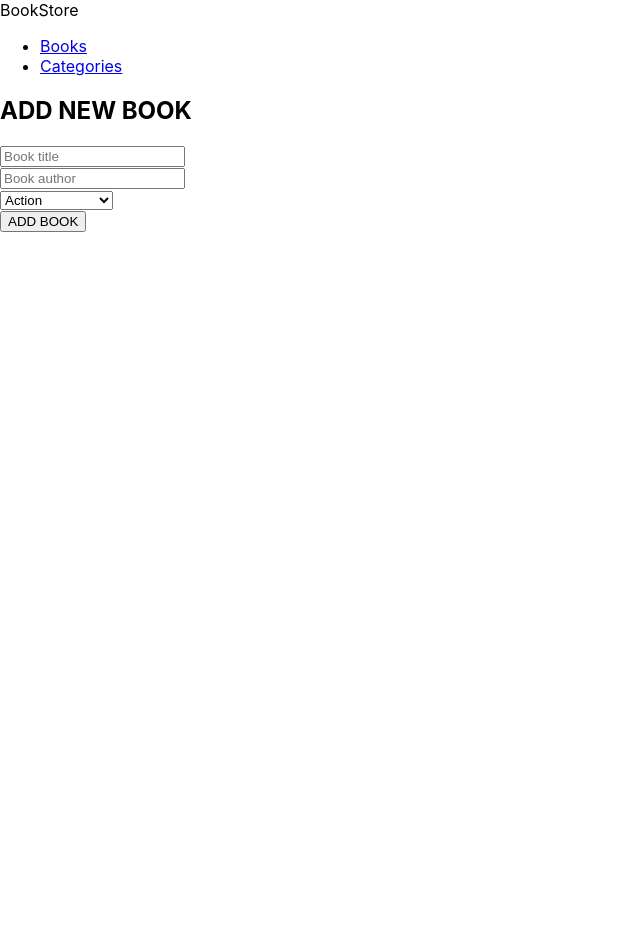
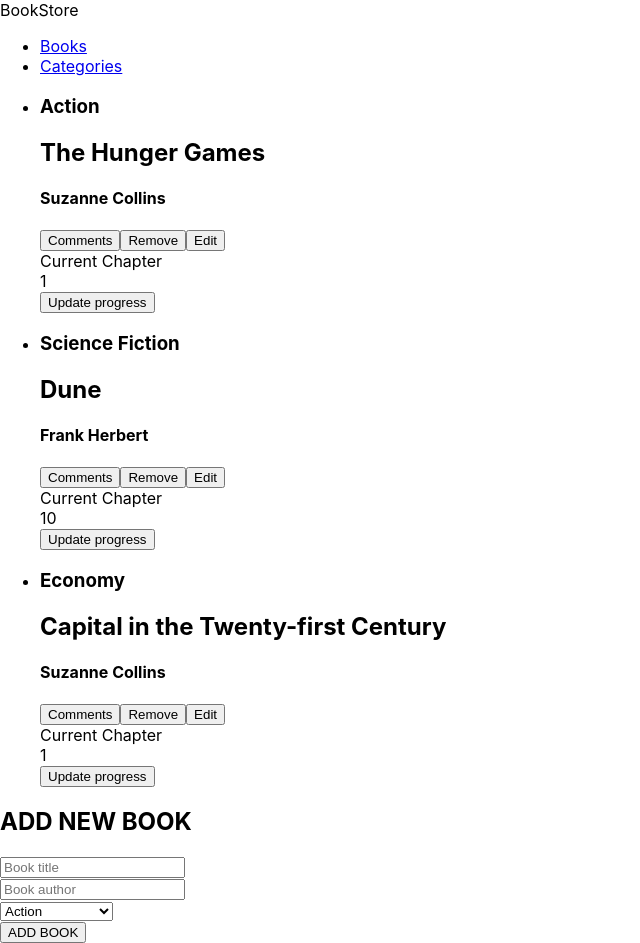
Before and after one commit to David-Verde/Bookstore, a React (Create React App) app: page / in a window 1280 px wide. Shown: the whole page, without its empty margins (0-640 px from the left). Before the commit the page ends 800 px from the top, so only its background shows below. Built offline with nearby package versions, Linux system fonts and the light colour scheme.

Commit message:
conect redux

```diff
--- a/src/App.js
+++ b/src/App.js
@@ -1,6 +1,6 @@
+/* eslint-disable no-unused-vars */
 /* eslint-disable import/no-unresolved */
 /* eslint-disable import/extensions */
-/* eslint-disable no-unused-vars */
 import React from 'react';
 import {
   BrowserRouter as Router,
@@ -9,7 +9,7 @@
 } from 'react-router-dom';
 import { Provider } from 'react-redux';
 import Navbar from './components/Navbar';
-import BooksPage from './containers/BooksPage.jsx';
+import BooksPage from './containers/BooksPage';
 import Categories from './redux/categories/Categories';
 import store from './redux/createState';
 import './index.css';
--- a/src/components/Book.jsx
+++ b/src/components/Book.jsx
@@ -1,26 +1,19 @@
+import PropTypes from 'prop-types';
 import React from 'react'
-import PropTypes from 'prop-types';
-import { useDispatch } from 'react-redux';
-import { removeBook } from '../redux/books/books';
-
-
 const Book = ({
-  id, category, title, author, currentChapter,
-}) => {
-  const dispatch = useDispatch();
-  const handleClick = () => dispatch(removeBook(id));
-
-  return (
+  category, title, author, currentChapter,
+}) => (
   <div className="book-container">
     <div className="book-info">
       <h3 className="book-category">{category}</h3>
       <h2 className="book-title">
+        {' '}
         {title}
       </h2>
       <h4 className="book-author">{author}</h4>
       <div className="options">
         <button type="button">Comments</button>
-          <button type="button" onClick={handleClick}>Remove</button>
+        <button type="button">Remove</button>
         <button type="button">Edit</button>
       </div>
     </div>
@@ -32,10 +25,8 @@
     </div>
   </div>
 );
-};
 
 Book.propTypes = {
-  id: PropTypes.string.isRequired,
   title: PropTypes.string.isRequired,
   author: PropTypes.string.isRequired,
   category: PropTypes.string.isRequired,
--- a/src/components/BookForm.jsx
+++ b/src/components/BookForm.jsx
@@ -1,43 +1,6 @@
+/* eslint-disable no-unused-vars */
 import React from 'react'
-import { useDispatch } from 'react-redux';
-import { v4 as uuidv4 } from 'uuid';
-import { useState } from 'react';
-import { addBook } from '../redux/books/books';
-
-const BookForm = () => {
-  const dispatch = useDispatch();
-  const [fieldValue, setValue] = useState({
-    author: '',
-    title: '',
-    category: 'Action',
-  });
-
-  const changeInput = (event) => {
-    setValue({
-      ...fieldValue,
-      [event.target.name]: event.target.value,
-    });
-  };
-
-  const addBookToList = (event) => {
-    event.preventDefault();
-    if (fieldValue.title.trim() && fieldValue.author.trim()) {
-      const newBook = {
-        id: uuidv4(),
-        author: fieldValue.author,
-        title: fieldValue.title,
-        category: fieldValue.category,
-      };
-      dispatch(addBook(newBook));
-      setValue({
-        title: '',
-        author: '',
-        category: 'Action',
-      });
-    }
-  };
-
-  return (
+const BookForm = () => (
   <div>
     <h2>ADD NEW BOOK</h2>
     <form>
@@ -45,9 +8,7 @@
         <input
           type="text"
           placeholder="Book title"
-            name="title"
-            onChange={changeInput}
-            value={fieldValue.title}
+          value=""
           required
         />
       </div>
@@ -55,18 +16,12 @@
         <input
           type="text"
           placeholder="Book author"
-            name="author"
-            onChange={changeInput}
-            value={fieldValue.author}
+          value=""
           required
         />
       </div>
       <div>
-          <select
-            onChange={changeInput}
-            name="category"
-            value={fieldValue.category}
-          >
+        <select value="Action">
           <option>Action</option>
           <option>Classics</option>
           <option>Graphic Novel</option>
@@ -77,13 +32,12 @@
         </select>
       </div>
       <div className="col-md-2 pb-5 pb-md-0">
-          <button type="submit" onClick={addBookToList}>
+        <button type="submit">
           ADD BOOK
         </button>
       </div>
     </form>
   </div>
 );
-};
 
 export default BookForm;
--- a/src/components/BookList.jsx
+++ b/src/components/BookList.jsx
@@ -12,7 +12,6 @@
         return (
           <li key={book.id}>
             <Book
-              id={book.id}
               title={book.title}
               author={book.author}
               category={book.category}
--- a/src/redux/books/books.js
+++ b/src/redux/books/books.js
@@ -1,9 +1,26 @@
-const ADD_BOOK = 'bookstore/books/ADD_BOOK';
-const REMOVE_BOOK = 'bookstore/books/REMOVE_BOOK';
+const ADD_BOOK = 'bookstore/src/redux/ADD_BOOK';
+const REMOVE_BOOK = 'bookstore/src/redux/REMOVE_BOOK';
 
 const initialState = {
   books: [
-
+    {
+      id: 1,
+      category: 'Action',
+      author: 'Suzanne Collins',
+      title: 'The Hunger Games',
+    },
+    {
+      id: 2,
+      category: 'Science Fiction',
+      author: 'Frank Herbert',
+      title: 'Dune',
+    },
+    {
+      id: 3,
+      category: 'Economy',
+      author: 'Suzanne Collins',
+      title: 'Capital in the Twenty-first Century',
+    },
   ],
 };
 
```
Lines whose indentation alone changed are shown as unchanged.
